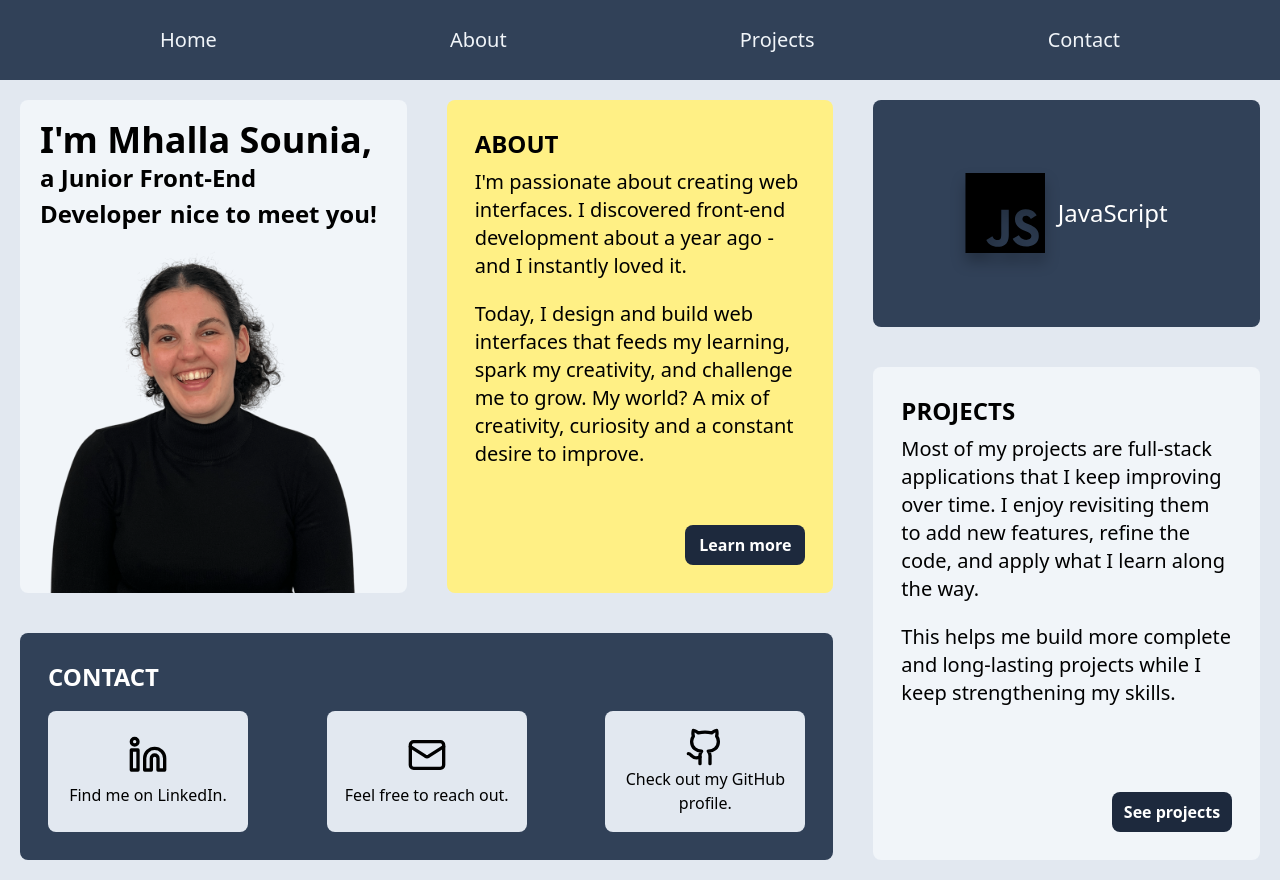
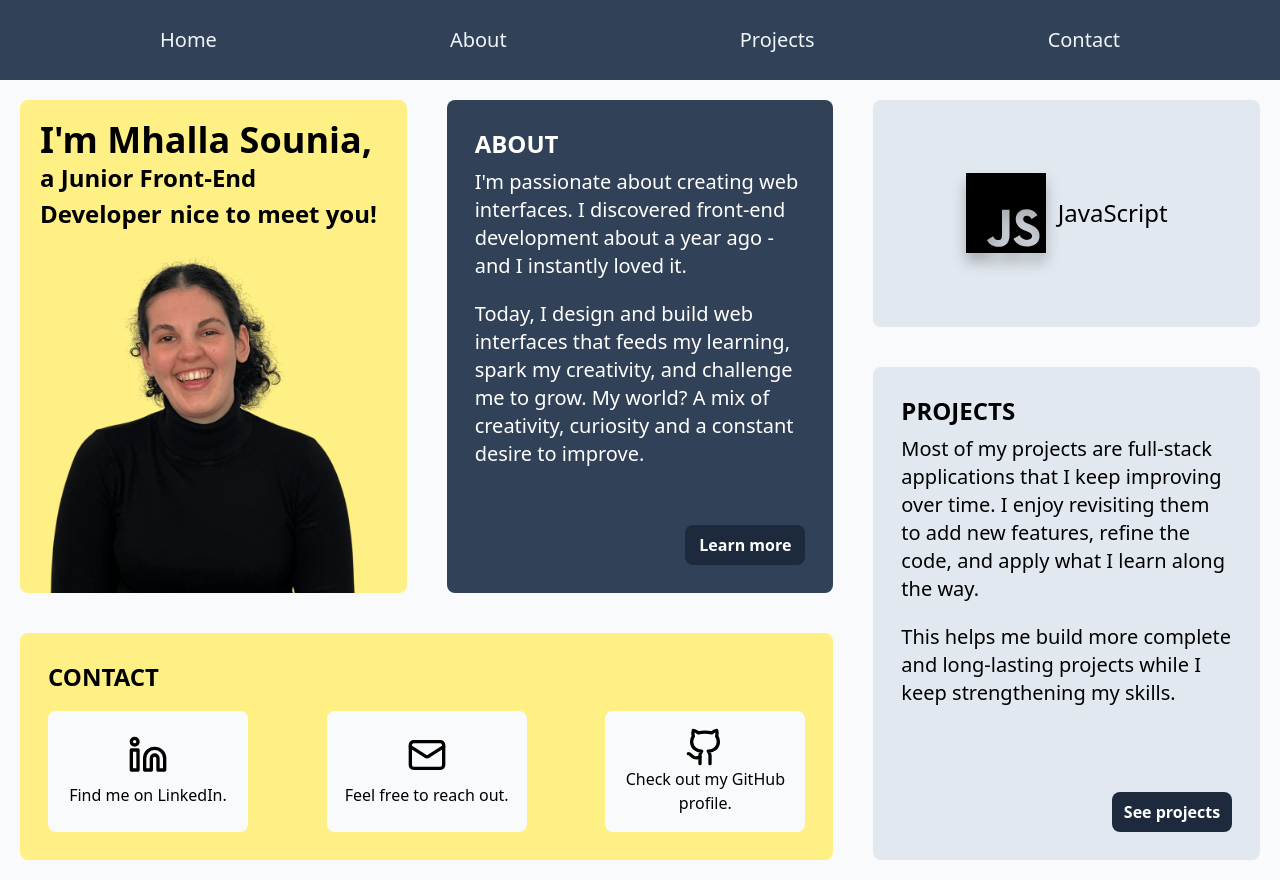
Before and after one commit to vickyfrosties/Portfolio, a React (Vite) app in the folder client/: page /home in a window 1280 px wide. Built offline with nearby package versions, Linux system fonts and the light colour scheme.

Commit message:
style: add & remove style adjustements, colors & text content

```diff
--- a/client/src/components/Contact.jsx
+++ b/client/src/components/Contact.jsx
@@ -133,8 +133,8 @@ const Contact = () => {
             <section className="w-2/4 h-90 flex flex-col justify-around items-center m-auto max-md:w-full max-md:h-full max-sm:flex-col max-sm:h-full">
               <div className="max-lg:w-60 max-md:w-full max-sm:w-full max-sm:p-3">
                 <h3 className="text-2xl font-semibold text-slate-100 text-center  max-lg:text-lg max-lg:w-full">
-                  Feel free to reach out - I’d be happy to chat about web
-                  development, an opportunity, or simply to connect.
+                  Feel free to reach out - I’d be happy to chat about topics, an
+                  opportunity, or simply to connect !
                 </h3>
               </div>
 
@@ -155,7 +155,7 @@ const Contact = () => {
                   <path d="M5 3a2 2 0 0 0-2 2v6a2 2 0 0 0 2 2 1 1 0 0 1 1 1v1a2 2 0 0 1-2 2 1 1 0 0 0-1 1v2a1 1 0 0 0 1 1 6 6 0 0 0 6-6V5a2 2 0 0 0-2-2z" />
                 </svg>
                 {quotation && quotation.quote ? (
-                  <div className="max-lg:flex max-lg:flex-col max-lg:items-center max-lg:justify-center bg-slate-100">
+                  <div className="max-lg:flex max-lg:flex-col max-lg:items-center max-lg:justify-center">
                     <h3 className="text-center text-xl font-semibold max-lg:text-base max-sm:text-white max-sm:text-center max-md:text-white max-md:text-center">
                       {quotation.quote}
                       <span className="text-lg font-md italic max-lg:text-base max-sm:text-white">
--- a/client/src/components/Home.jsx
+++ b/client/src/components/Home.jsx
@@ -8,7 +8,7 @@ const Home = () => {
   return (
     <>
       <section className="grid grid-cols-3 grid-rows-3 flex-col min-h-lvh p-5 gap-10 w-full max-lg:gap-5 max-md:grid-cols-2 max-sm:flex max-sm:border-0 max-md:border-0 2xl:grid-rows-2 2xl:h-full max-lg:grid-rows-2">
-        <div className="bg-slate-100 row-span-2 rounded-lg max-2xl:row-start-1 max-2xl:row-end-3 2xl:row-span-1 max-lg:row-span-1 min-h-[250px]">
+        <div className="bg-yellow-200 row-span-2 rounded-lg max-2xl:row-start-1 max-2xl:row-end-3 2xl:row-span-1 max-lg:row-span-1 min-h-[250px]">
           <div className="rounded-lg h-full relative">
             <div className="absolute z-1  2xl:top-10 bottom-25 ml-5 mr-5 max-md:-bottom-5 max-md:p-3 max-md:m-auto max-2xl:left-80 max-2xl:static max-2xl:pt-5">
               <h1 className="text-4xl font-bold max-md:text-2xl max-lg:text-2xl max-sm:text-2xl">
@@ -33,14 +33,14 @@ const Home = () => {
           </div>
         </div>
 
-        <div className="bg-yellow-200 rounded-lg p-12 flex flex-col justify-between max-2xl:col-start-2 max-2xl:row-start-1 max-2xl:row-end-3 max-2xl:p-7 max-lg:row-span-1 max-md:min-h-64">
+        <div className="bg-slate-700 rounded-lg p-12 flex flex-col justify-between max-2xl:col-start-2 max-2xl:row-start-1 max-2xl:row-end-3 max-2xl:p-7 max-lg:row-span-1 max-md:min-h-64">
           <div>
-            <h3 className="text-2xl font-bold h-10">ABOUT</h3>
-            <p className="text-xl max-xs:hidden">
+            <h3 className="text-2xl text-white font-bold h-10">ABOUT</h3>
+            <p className="text-xl max-xs:hidden text-white">
               I'm passionate about creating web interfaces. I discovered
               front-end development about a year ago - and I instantly loved it.
             </p>
-            <p className="text-xl mt-5 max-sm:block max-md:block max-xs:mt-0">
+            <p className="text-xl mt-5 max-sm:block max-md:block max-xs:mt-0 text-white">
               Today, I design and build web interfaces that feeds my learning,
               spark my creativity, and challenge me to grow. My world? A mix of
               creativity, curiosity and a constant desire to improve.
@@ -50,18 +50,18 @@ const Home = () => {
           <div className="flex w-full justify-end">
             <button
               onClick={() => navigate("/about")}
-              className="rounded-lg w-30 pt-2 pb-2 mt-2 bg-slate-800 text-white cursor-pointer hover:bg-slate-600 font-semibold max-xs:w-full"
+              className="rounded-lg w-30 pt-2 pb-2 mt-2 bg-slate-800  text-white cursor-pointer hover:bg-slate-600 font-semibold max-xs:w-full"
             >
               Learn more
             </button>
           </div>
         </div>
 
-        <div className="bg-slate-700 rounded-lg p-12 flex flex-col justify-center items-center overflow-hidden max-md:min-h-64">
+        <div className="bg-slate-200 rounded-lg p-12 flex flex-col justify-center items-center overflow-hidden max-md:min-h-64">
           <Slider />
         </div>
 
-        <div className="bg-slate-100 grid row-span-2 rounded-lg p-12 flex flex-col justify-between max-2xl:col-start-3 max-2xl:p-7 max-lg:col-start-1 max-lg:row-span-1 max-lg:bg-green-300 max-md:col-start-2 max-md:row-span-1 max-md:min-h-64 2xl:row-span-1">
+        <div className="bg-slate-200 grid row-span-2 rounded-lg p-12 flex flex-col justify-between max-2xl:col-start-3 max-2xl:p-7 max-lg:col-start-1 max-lg:row-span-1 max-md:col-start-2 max-md:row-span-1 max-md:min-h-64 2xl:row-span-1">
           <div>
             <h3 className="text-2xl font-bold h-10">PROJECTS</h3>
             <p className="text-xl">
@@ -86,8 +86,8 @@ const Home = () => {
           </div>
         </div>
 
-        <div className="bg-slate-700 grid col-span-2 rounded-lg p-12 max-2xl:p-7 max-lg:h-1/2 max-lg:flex max-lg:flex-col max-lg:justify-between max-md:min-h-64 max-lg:h-auto">
-          <h3 className="text-2xl text-white font-bold">CONTACT</h3>
+        <div className="bg-yellow-200 grid col-span-2 rounded-lg p-12 max-2xl:p-7 max-lg:h-1/2 max-lg:flex max-lg:flex-col max-lg:justify-between max-md:min-h-64 max-lg:h-auto">
+          <h3 className="text-2xl font-bold">CONTACT</h3>
           <section className="flex w-full justify-between max-md:justify-between max-sm:justify-around max-xs:flex max-xs:flex-col max-xs:gap-3 max-xs:justify-between 2xl:size-full max-lg:h-full max-lg:flex-col">
             <div
               className="flex flex-col justify-center items-center w-50 max-xs:w-full max-xs:h-20 max-lg:size-full"
@@ -96,7 +96,7 @@ const Home = () => {
               <a
                 href="https://linkedin.com/in/mhalla-sounia"
                 target="_blank"
-                className="bg-slate-200 rounded-lg p-2 flex flex-col justify-center items-center max-md:h-30 max-md:w-full max-xs:flex-row  max-lg:size-full max-lg:rounded-none max-xl:size-full max-2xl:size-full 2xl:size-full"
+                className="bg-slate-50 rounded-lg p-2 flex flex-col justify-center items-center max-md:h-30 max-md:w-full max-xs:flex-row max-lg:size-full max-lg:rounded-none max-xl:size-full max-2xl:size-full 2xl:size-full"
               >
                 <svg
                   xmlns="http://www.w3.org/2000/svg"
@@ -127,7 +127,7 @@ const Home = () => {
             >
               <a
                 href="mailto:sounia.mhalla@hotmail.com"
-                className="bg-slate-200 rounded-lg p-2 flex flex-col justify-center items-center max-md:h-30 max-md:w-full max-sm:w-full max-xs:flex-row max-lg:size-full max-lg:rounded-none max-xl:size-full max-2xl:size-full 2xl:size-full"
+                className="bg-slate-50 rounded-lg p-2 flex flex-col justify-center items-center max-md:h-30 max-md:w-full max-sm:w-full max-xs:flex-row max-lg:size-full max-lg:rounded-none max-xl:size-full max-2xl:size-full 2xl:size-full"
               >
                 <svg
                   xmlns="http://www.w3.org/2000/svg"
@@ -155,7 +155,7 @@ const Home = () => {
               <a
                 href="https://github.com/vickyfrosties?tab=repositories"
                 target="_blank"
-                className="bg-slate-200 rounded-lg p-2 flex flex-col justify-center items-center max-md:h-30 max-md:w-full max-sm:w-full max-xs:flex-row max-lg:size-full max-lg:rounded-none max-xl:size-full max-2xl:size-full 2xl:size-full "
+                className="bg-slate-50 rounded-lg p-2 flex flex-col justify-center items-center max-md:h-30 max-md:w-full max-sm:w-full max-xs:flex-row max-lg:size-full max-lg:rounded-none max-xl:size-full max-2xl:size-full 2xl:size-full "
                 role="link"
               >
                 <svg
--- a/client/src/components/Slider.jsx
+++ b/client/src/components/Slider.jsx
@@ -7,8 +7,8 @@ const Slider = () => {
     { name: "React", src: "/assets/svg/react.svg" },
     { name: "JavaScript", src: "/assets/svg/javascript.svg" },
     { name: "TypeScript", src: "/assets/svg/typescript.svg" },
-    { name: "Tailwindcss", src: "/assets/svg/tailwindcss.svg" },
-    { name: "Sass", src: "/assets/svg/sass.svg" },
+    { name: "TailwindCSS", src: "/assets/svg/tailwindcss.svg" },
+    { name: "SASS", src: "/assets/svg/sass.svg" },
   ];
 
   useEffect(() => {
@@ -38,7 +38,7 @@ const Slider = () => {
               alt={`icon-${i}`}
               className="size-40 drop-shadow-xl/25 max-2xl:size-20 "
             />
-            <h3 className="font-medium text-2xl text-white ml-3">{s.name}</h3>
+            <h3 className="font-medium text-2xl ml-3">{s.name}</h3>
           </div>
         ))}
       </div>
--- a/client/src/index.css
+++ b/client/src/index.css
@@ -14,7 +14,7 @@
   #root {
     width: 100%;
     height: 100vh;
-    background-color: #e2e8f0;
+    background-color: #f8fafc;
   }
 }
 
```
Also changed, not shown: client/src/components/About.jsx (+22 -18 lines), client/src/components/NavBar.jsx (+6 -6 lines), client/src/components/Projects.jsx (+7 -7 lines).
